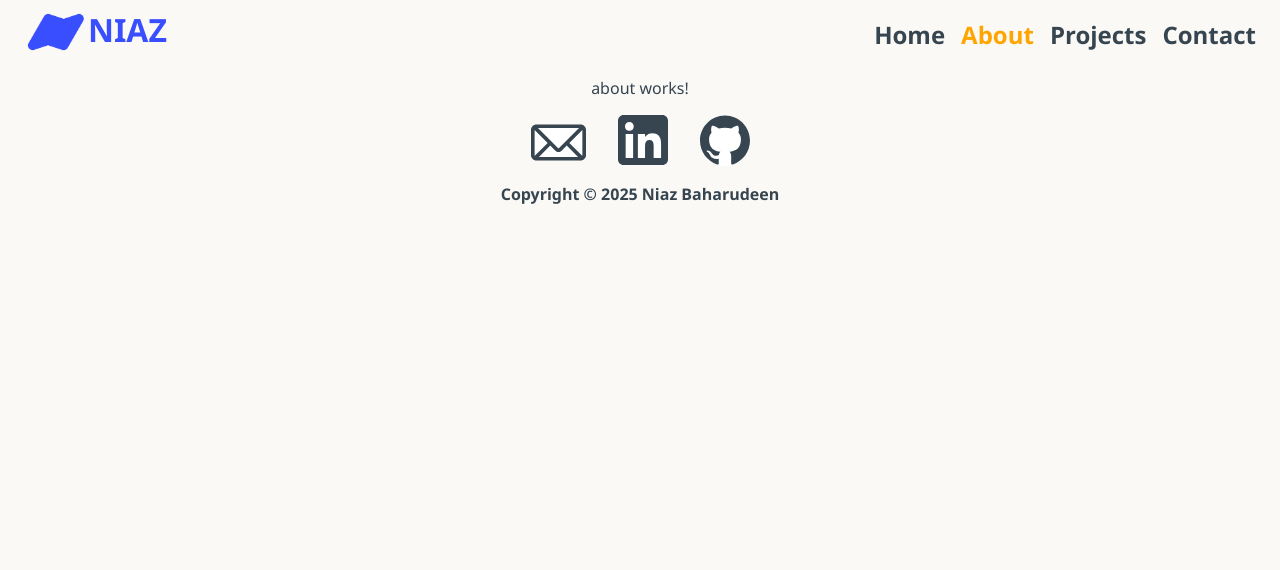
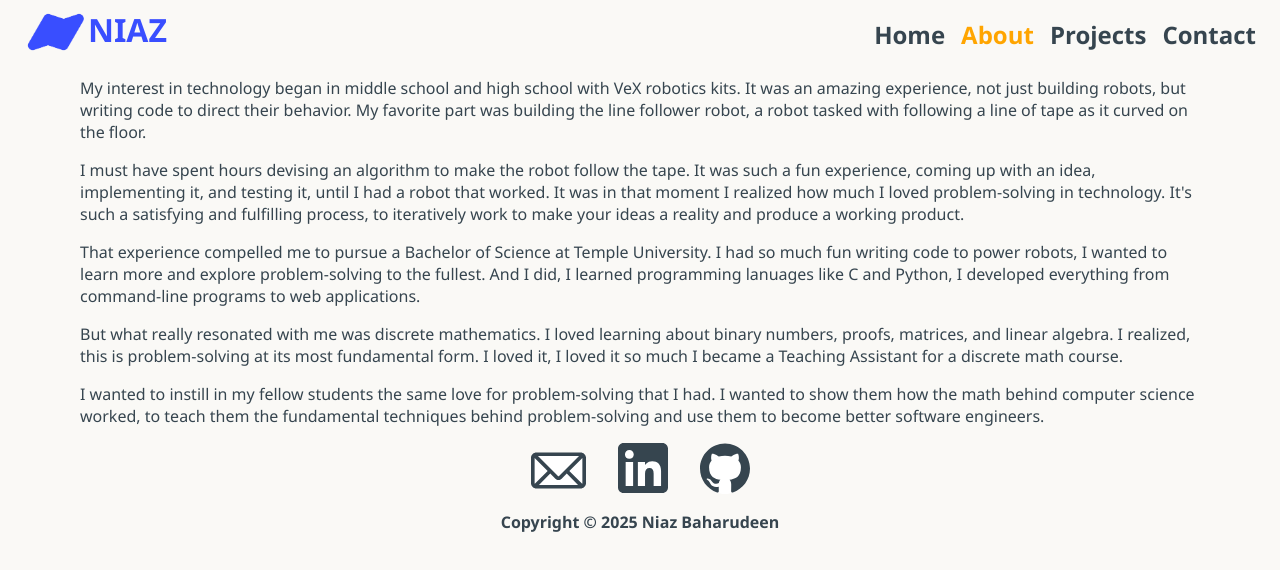
Before and after one commit to tuk05348/website-frontend, an Angular app: page /about in a window 1280 px wide. Shown: the top 570 px of the page. Built offline with nearby package versions, Linux system fonts and the light colour scheme.

Commit message:
Updated about section with my "tell your story"

```diff
--- a/src/app/about/about.component.html
+++ b/src/app/about/about.component.html
@@ -1 +1,26 @@
-<p>about works!</p>
+<p>
+    My interest in technology began in middle school and high school with VeX robotics kits.
+    It was an amazing experience, not just building robots, but writing code to direct their behavior. My favorite
+    part was building the line follower robot, a robot tasked with following a line of tape as it curved on the floor.
+</p>
+<p>
+    I must have spent hours devising an algorithm to make the robot follow the tape. It was such a fun experience,
+    coming up with an idea, implementing it, and testing it, until I had a robot that worked.
+    It was in that moment I realized how much I loved problem-solving in technology. It's such a satisfying and
+    fulfilling process, to iteratively work to make your ideas a reality and produce a working product.
+</p>
+<p>
+    That experience compelled me to pursue a Bachelor of Science at Temple University. I had so much fun writing code
+    to power robots, I wanted to learn more and explore problem-solving to the fullest. And I did, I learned
+    programming lanuages like C and Python, I developed everything from command-line programs to web applications.
+</p>
+<p>
+    But what really resonated with me was discrete mathematics. I loved learning about binary numbers, proofs,
+    matrices, and linear algebra. I realized, this is problem-solving at its most fundamental form. I loved it,
+    I loved it so much I became a Teaching Assistant for a discrete math course.
+</p>
+<p>
+    I wanted to instill in my fellow students the same love for problem-solving that I had. I wanted to show them
+    how the math behind computer science worked, to teach them the fundamental techniques behind problem-solving and
+    use them to become better software engineers.
+</p>
```
